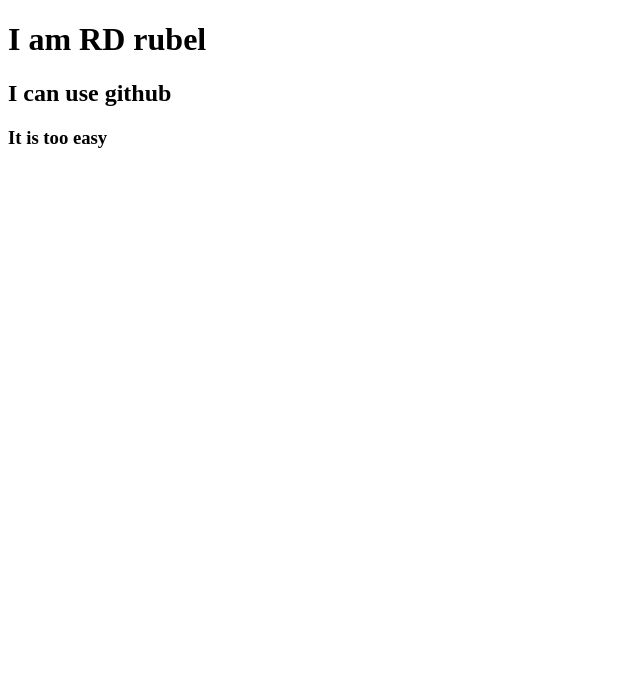
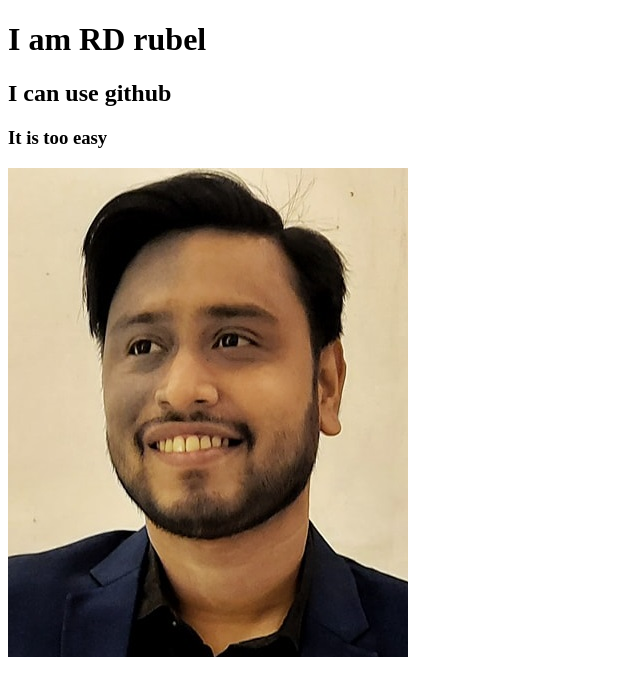
Before and after one commit to rdrubel/rd-repo, a plain HTML site: page index.html in a window 1280 px wide. Shown: the whole page, without its empty margins (0-640 px from the left). Drawn offline with Linux system fonts and the light colour scheme.

Commit message:
added rd pic

```diff
--- a/index.html
+++ b/index.html
@@ -10,5 +10,6 @@
     <h1>I am RD rubel</h1>
     <h2>I can use github</h2>
     <h3>It is too easy</h3>
+    <img src="rd.jpg" alt="">
 
 </body>
```
Also changed, not shown: rd.jpg (added).
